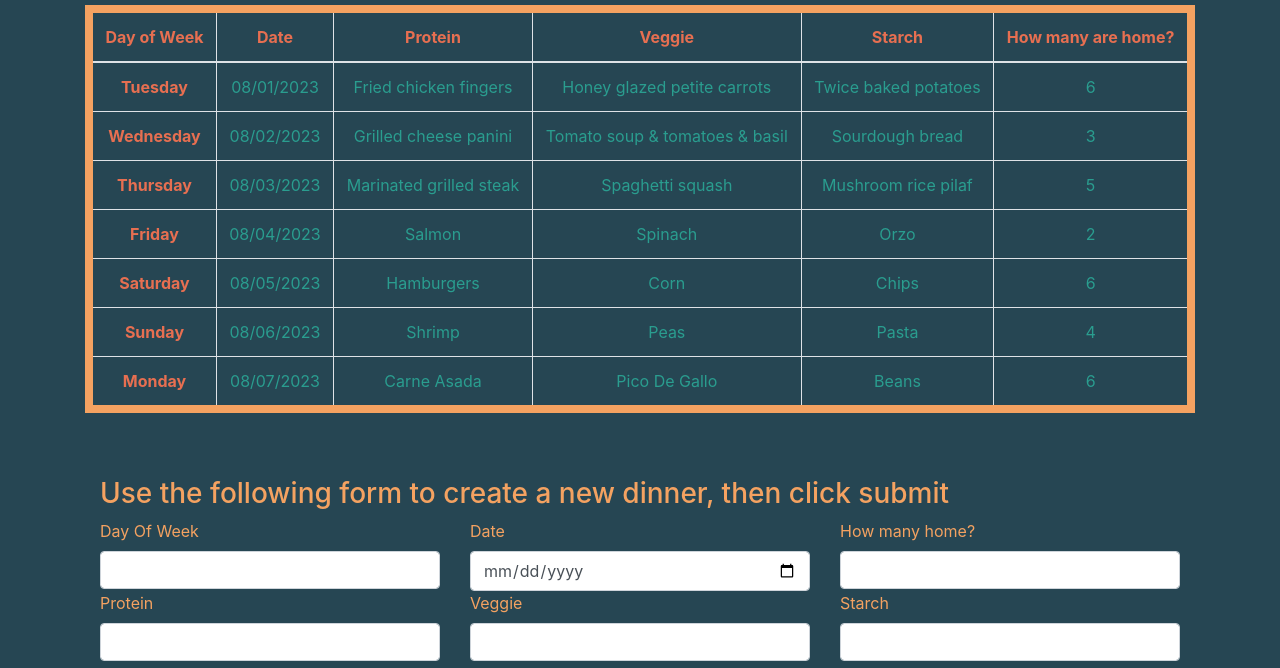
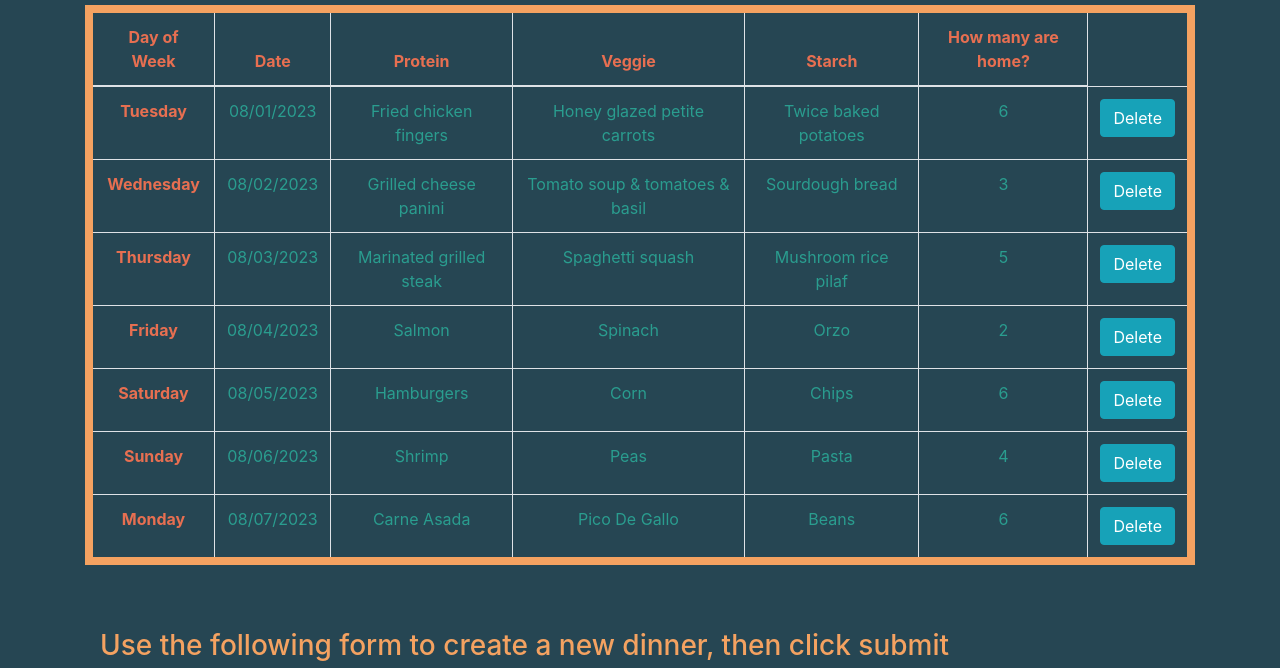
Before and after one commit to caroleatierney/Dinner_Planner, a website: page index.html in a window 1280 px wide. Shown: the part 99-767 px from the top of the page. Drawn offline with nearby package versions, Linux system fonts and the light colour scheme.

Commit message:
delete buttons added and not working

```diff
--- a/index.html
+++ b/index.html
@@ -33,67 +33,76 @@
                 </tr>
             </thead>
             <tbody>
-                <tr>
+                <tr id="item-1">
                     <th style = "color: #e76f51" scope="row">Tuesday</th>
                     <td>08/01/2023</td>
                     <td>Fried chicken fingers</td>
                     <td>Honey glazed petite carrots</td>
                     <td>Twice baked potatoes</td>
                     <td>6</td>
-                    </tr>
+                    <td><button type="button" onclick="deleteTest(id)" class="btn btn-info">Delete</button></td>
+
                 </tr>
-                <tr>
+                <tr id="item-2">
                     <th style = "color: #e76f51" scope="row">Wednesday</th>
                     <td>08/02/2023</td>
                     <td>Grilled cheese panini</td>
                     <td>Tomato soup & tomatoes & basil</td>
                     <td>Sourdough bread</td>
                     <td>3</td>
+                    <td><button type="button" onclick="deleteButton(id)" class="btn btn-info">Delete</button></td>
                 </tr>
-                <tr>
+                <tr id="item-3">
                     <th style = "color: #e76f51" scope="row">Thursday</th>
                     <td>08/03/2023</td>
                     <td>Marinated grilled steak</td>
                     <td>Spaghetti squash</td>
                     <td>Mushroom rice pilaf</td>
                     <td>5</td>
+                    <td><button type="button" onclick="deleteButton.onclick(id)" class="btn btn-info">Delete</button></td>
                 </tr>
-                <tr>
+                <tr id="item-4">
                     <th style = "color: #e76f51" scope="row">Friday</th>
                     <td>08/04/2023</td>
                     <td>Salmon</td>
                     <td>Spinach</td>
                     <td>Orzo</td>
                     <td>2</td>
+                    <td><button type="button" onclick="deleteButton(id)"  class="btn btn-info">Delete</button></td>
                 </tr>
-                <tr>
+                <tr id="item-5">
                     <th style = "color: #e76f51" scope="row">Saturday</th>
                     <td>08/05/2023</td>
                     <td>Hamburgers</td>
                     <td>Corn</td>
                     <td>Chips</td>
                     <td>6</td>
+                    <td><button type="button" onclick="deleteButton(id)" class="btn btn-info">Delete</button></td>
+
                 </tr>
-                <tr>
+                <trid="item-6">
                     <th style = "color: #e76f51" scope="row">Sunday</th>
                     <td>08/06/2023</td>
                     <td>Shrimp</td>
                     <td>Peas</td>
                     <td>Pasta</td>
                     <td>4</td>
+                    <td><button type="button" onclick="deleteButton(id)"  class="btn btn-info">Delete</button></td>
+
                 </tr>
-                <tr>
+                <tr id="item-7">
                     <th style = "color: #e76f51"scope="row">Monday</th>
                     <td>08/07/2023</td>
                     <td>Carne Asada</td>
                     <td>Pico De Gallo</td>
                     <td>Beans</td>
                     <td>6</td>
+                    <td><button type="button" onclick="deleteButton(id)" class="btn btn-info">Delete</button></td>
                 </tr>
             </tbody>
         </table>
 
-        <!-- Bootsrap container with form and virtual Contact Card/QR code -->
+        <!-- Bootsrap container -->
         <div class="container">
             <div class="row">
                 <div class="col-12 pt-5" style="color:#f4a261">
--- a/index.js
+++ b/index.js
@@ -8,7 +8,7 @@ function addMeal() {
     const table = document.getElementById("dinnerPlannerTable");
 
     let row = table.insertRow(tableRowCount);
-    row.setAttribute('id', `item-${id++}`);
+    row.setAttribute('id', `item-${id}`);
     row.insertCell(0).innerHTML = document.getElementById("dayOfWeek").value;
     document.getElementById("dinnerPlannerTable").rows[id].cells.item(0).setAttribute("style", "color: #e76f51;");
     row.insertCell(1).innerHTML = document.getElementById("date").value;
@@ -16,6 +16,32 @@ function addMeal() {
     row.insertCell(3).innerHTML = document.getElementById("veggie").value;
     row.insertCell(4).innerHTML = document.getElementById("starch").value;
     row.insertCell(5).innerHTML = document.getElementById("howMany").value;
+
+    // let actions = row.insertCell(6)  // set a variable to the 6th cell that will hold the button
+    // actions.appendChild(deleteButton(id++))  // append the button and increment the id
+    row.insertCell(6).appendChild(deleteButton(id++))
+
+    alert(`'Id', ${id}`);
 }
 
 // Allow user to delete rows of a table dynamically
+function deleteButton(id) {
+    let btn = document.createElement('button');
+    btn.className = 'btn btn-primary'
+    btn.id = id;
+    btn.innerHTML = 'Delete';
+    btn.onclick = () => {
+        alert(`Deleted row with id: item-${id}`);
+        let rowToDelete = document.getElementById(`item-${id}`);
+        console.log(rowToDelete)
+        rowToDelete.parentNode.removeChild(rowToDelete);
+    };
+    return btn;
+}
+
+function deleteTest(id) {
+    alert(`Deleted row with id: ${id}`);
+    let rowToDelete = document.getElementById(`${id}`);
+    console.log(rowToDelete)
+    rowToDelete.parentNode.removeChild(rowToDelete);
+}
```
